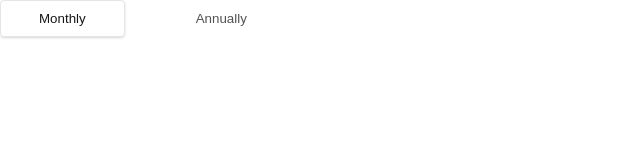
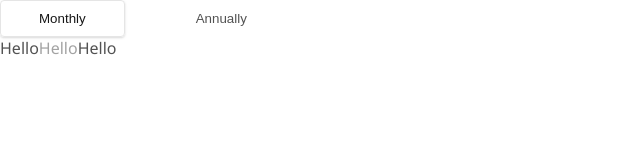
Before and after one commit to Artur-Petrov/Marketing-landing-page, a React (Vite) app: page / in a window 1280 px wide. Shown: the top 160 px of the page, without its empty margins (0-640 px from the left). Built offline with nearby package versions, Linux system fonts and the light colour scheme.

Commit message:
feature branch created  reusable custom link component with all possible statuses

```diff
--- a/src/App.tsx
+++ b/src/App.tsx
@@ -1,11 +1,15 @@
 import Toggle from "./components/uiKit/toggle/Toggle.tsx";
 import {useState} from "react";
+import CustomLink from "./components/uiKit/customLink/CustomLink.tsx";
 
 function App() {
     const [toggle, setToggle] = useState("Monthly");
   return (
     <>
         <Toggle leftOption={'Monthly'} rightOption={'Annually'} activeOption={toggle} onChange={setToggle}/>
+        <CustomLink disabled={false} href={'#'}>Hello</CustomLink>
+        <CustomLink disabled={true} href={'#'}>Hello</CustomLink>
+        <CustomLink disabled={false} href={'#'}>Hello</CustomLink>
     </>
   )
 }
--- a/src/components/uiKit/button/Button.module.css
+++ b/src/components/uiKit/button/Button.module.css
@@ -19,8 +19,7 @@
 .primary:focus-visible{
     background-color: var(--color-button-hover-pr);
     outline: none;
-    box-shadow:
-            0 0 0 2px rgba(99, 102, 241, 0.5);
+    box-shadow: 0 0 0 2px rgba(99, 102, 241, 0.2);;
 }
 
 .secondary {
@@ -44,7 +43,7 @@
     background-color: var(--color-button-hover-sec);
     outline: none;
     box-shadow:
-            0 0 0 2px rgba(99, 102, 241, 0.4);
+            0 0 0 2px rgba(99, 102, 241, 0.2);
 }
 .btn:disabled{
     color: rgba(82, 82, 82, 0.5);
--- /dev/null
+++ b/src/components/uiKit/customLink/CustomLink.module.css
@@ -0,0 +1,17 @@
+.link{
+    color: #525252;
+    cursor: pointer;
+    transition: all 0.2s ease-in-out;
+    border-radius: 4px;
+}
+.disabled{
+    color: #A3A3A3;
+    cursor: not-allowed;
+}
+.link:not(.disabled):hover{
+    color: var(--color-neutral-900);
+}
+.link:not(.disabled):focus{
+    box-shadow: 0 0 0 2px rgba(99, 102, 241, 0.2);
+    outline: none;
+}
--- /dev/null
+++ b/src/components/uiKit/customLink/CustomLink.tsx
@@ -0,0 +1,28 @@
+import type {AnchorHTMLAttributes, FC} from "react";
+import styles from './CustomLink.module.css'
+
+interface CustomLinkProps extends AnchorHTMLAttributes<HTMLAnchorElement> {
+    disabled?: boolean;
+}
+
+const CustomLink: FC<CustomLinkProps> = ({
+                                             children,
+                                             disabled,
+                                             className = '',
+                                             ...rest
+                                         }) => {
+
+    if (disabled){
+        return (
+            <span className={`${styles.link} ${styles.disabled} ${className}`}>{children}</span>
+        )
+    }
+
+    return (
+        <a className={`${styles.link} ${className}`} {...rest}>
+            {children}
+        </a>
+    );
+};
+
+export default CustomLink;
--- a/src/components/uiKit/toggle/Toggle.module.css
+++ b/src/components/uiKit/toggle/Toggle.module.css
@@ -18,7 +18,7 @@
     box-shadow:
             0px 1px 3px 0px rgba(0, 0, 0, 0.10),
             0px 1px 2px 0px rgba(0, 0, 0, 0.06);
-    border: 0.5px solid #E5E5E5;
+    border: 1px solid #E5E5E5;
     color: var(--color-neutral-900);
 }
 .active_toggle:hover{
```
Also changed, not shown: src/components/uiKit/CustomLink.tsx (deleted, +0 -9 lines).
